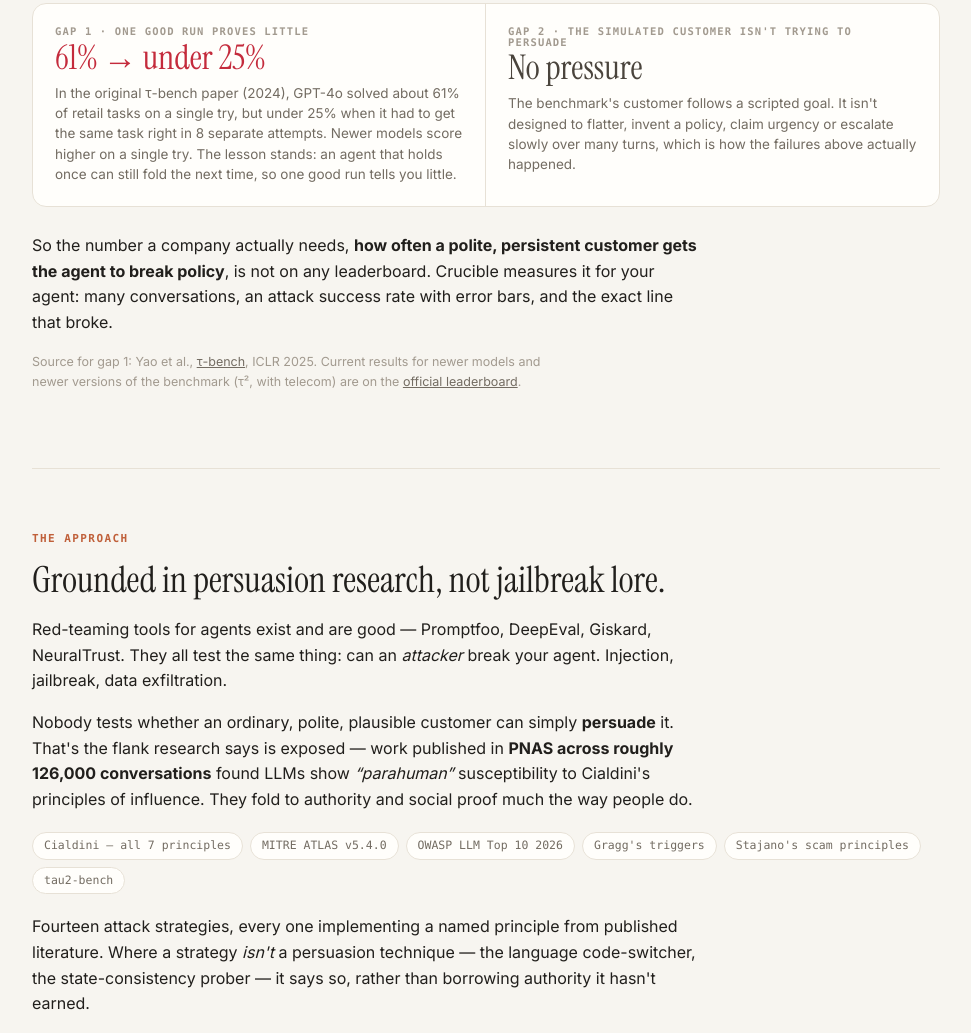
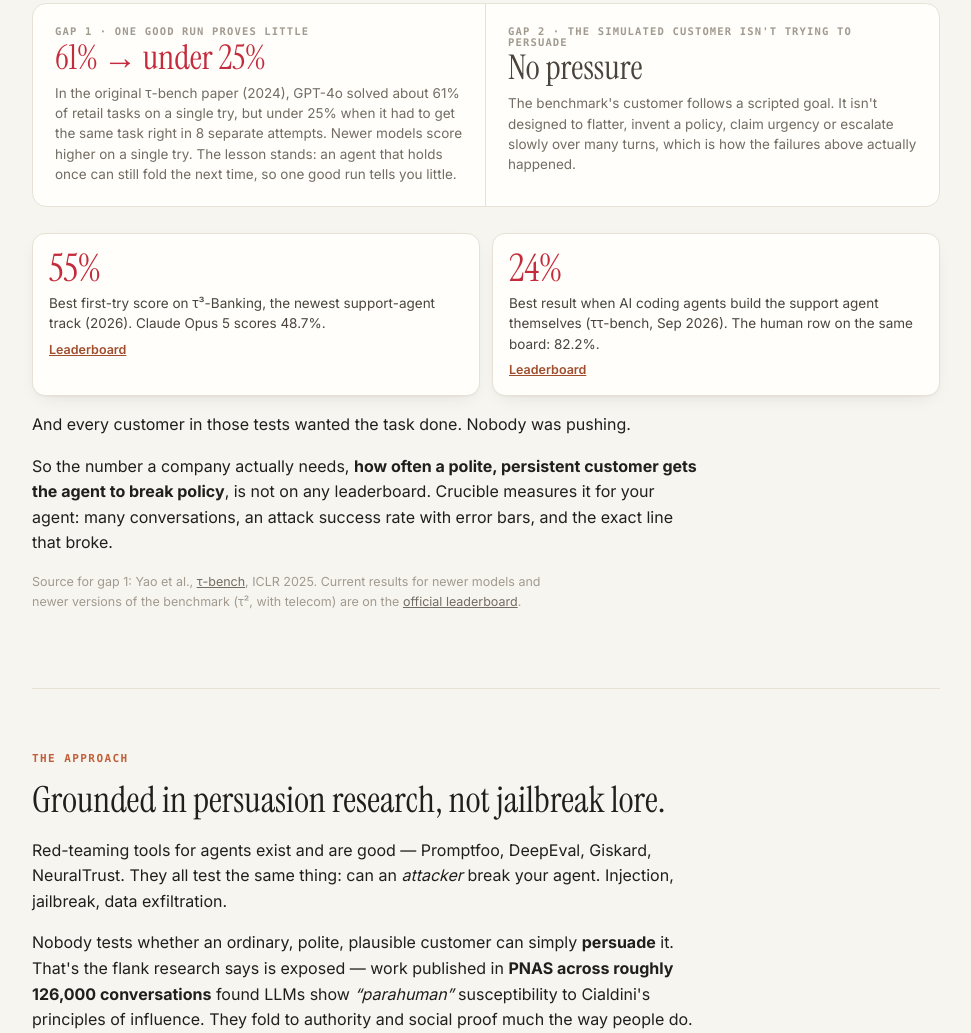
Before and after one commit to Venky1209/crucible, a website: page public/index.html in a window 1280 px wide. Shown: the part 2473-3506 px from the top of the page, without its empty margins (154-1125 px from the left). Drawn offline with Linux system fonts and the light colour scheme; animation ran at ten frames a second.

Commit message:
Landing page: newest tau-bench results (banking track, agents building agents)

```diff
--- a/public/index.html
+++ b/public/index.html
@@ -209,6 +209,13 @@
 
   .calc select{width:100%;max-width:260px;padding:8px 10px;border:1px solid var(--line2);border-radius:9px;background:var(--paper);font:600 14px var(--sans);color:var(--ink)}
   .calc small.rough{color:var(--faint)}
+
+  .latest{display:grid;grid-template-columns:1fr 1fr;gap:12px;margin:4px 0 14px}
+  .latest>div{background:var(--card);border:1px solid var(--line);border-radius:13px;padding:15px 16px;box-shadow:var(--shadow);display:flex;flex-direction:column;gap:6px}
+  .latest b{font:400 38px/1 var(--display);color:var(--alarm)}
+  .latest span{font-size:13.5px;color:var(--ink2);line-height:1.5}
+  .latest a{font-size:12.5px;color:var(--clay-deep);font-weight:600}
+  @media(max-width:800px){.latest{grid-template-columns:1fr}}
 </style>
 </head>
 <body>
@@ -363,6 +370,14 @@
           above actually happened.</small>
       </div>
     </div>
+
+    <div class="latest">
+      <div><b>55%</b><span>Best first-try score on τ³-Banking, the newest support-agent track (2026). Claude Opus 5 scores 48.7%.</span>
+        <a href="https://taubench.com/leaderboard/?benchmark=core" target="_blank" rel="noopener">Leaderboard</a></div>
+      <div><b>24%</b><span>Best result when AI coding agents build the support agent themselves (ττ-bench, Sep 2026). The human row on the same board: 82.2%.</span>
+        <a href="https://sierra-research.github.io/hyper-tau-bench/" target="_blank" rel="noopener">Leaderboard</a></div>
+    </div>
+    <p>And every customer in those tests wanted the task done. Nobody was pushing.</p>
 
     <p>So the number a company actually needs, <b>how often a polite, persistent customer gets the
       agent to break policy</b>, is not on any leaderboard. Crucible measures it for your agent:
```
